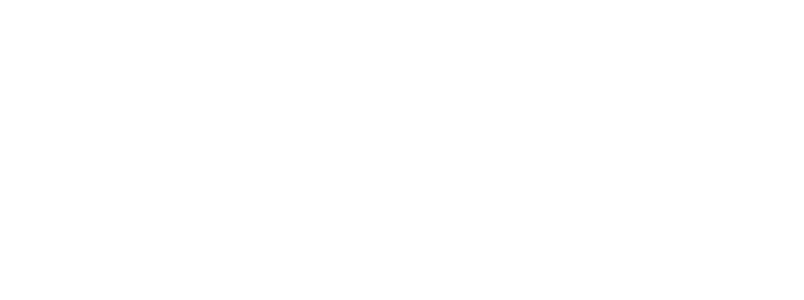
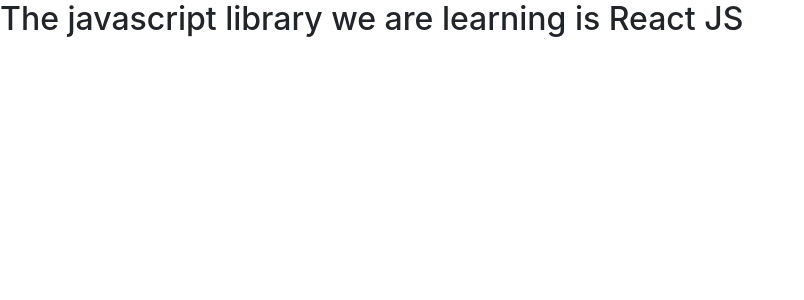
Before and after one commit to rajuraj1994/ReactJs-12PM, a React (Create React App) app: page /context in a window 1280 px wide. Before the commit this address had no page. Shown: the top 300 px of the page, without its empty margins (0-804 px from the left). Built offline with nearby package versions, Linux system fonts and the light colour scheme.

Commit message:
The React Context API is a way for a React app to effectively produce global variables that can be passed around, without having to pass props down manually at every level.

```diff
--- a/src/MyRoute.js
+++ b/src/MyRoute.js
@@ -8,6 +8,7 @@
 import DataFetch from './hooks/DataFetch'
 import ProductFetch from './hooks/ProductFetch'
 import Main from './hooks/Main'
+import Show from './context/Show'
 
 const MyRoute = () => {
   return (
@@ -24,6 +25,9 @@
         <Route path='/data' element={<DataFetch />} />
         <Route path='/products' element={<ProductFetch />} />
         <Route path='/main' element={<Main />} />
+
+        {/* context */}
+        <Route path='/context' element={<Show />} />
       </Routes>
     </Router>
   )
--- /dev/null
+++ b/src/context/ComA.js
@@ -0,0 +1,12 @@
+import React from 'react'
+import ComB from './ComB'
+
+const ComA = () => {
+  return (
+    <>
+      <ComB />
+    </>
+  )
+}
+
+export default ComA
--- /dev/null
+++ b/src/context/ComB.js
@@ -0,0 +1,12 @@
+import React from 'react'
+import ComC from './ComC'
+
+const ComB = () => {
+  return (
+    <>
+      <ComC />
+    </>
+  )
+}
+
+export default ComB
--- /dev/null
+++ b/src/context/ComC.js
@@ -0,0 +1,14 @@
+import React, { useContext } from 'react'
+import { GlobalContext } from './GlobalContext'
+
+const ComC = () => {
+  const context = useContext(GlobalContext)
+
+  return (
+    <>
+      <h2>The javascript library we are learning is {context}</h2>
+    </>
+  )
+}
+
+export default ComC
--- /dev/null
+++ b/src/context/GlobalContext.js
@@ -0,0 +1,13 @@
+import React, { createContext } from 'react'
+
+export const GlobalContext = createContext()
+
+const GlobalContextProvider = (props) => {
+  return (
+    <GlobalContext.Provider value={'React JS'}>
+      {props.children}
+    </GlobalContext.Provider>
+  )
+}
+
+export default GlobalContextProvider
--- /dev/null
+++ b/src/context/Show.js
@@ -0,0 +1,15 @@
+import React from 'react'
+import ComA from './ComA'
+import GlobalContextProvider from './GlobalContext'
+
+const Show = () => {
+  return (
+    <>
+      <GlobalContextProvider>
+        <ComA />
+      </GlobalContextProvider>
+    </>
+  )
+}
+
+export default Show
```
